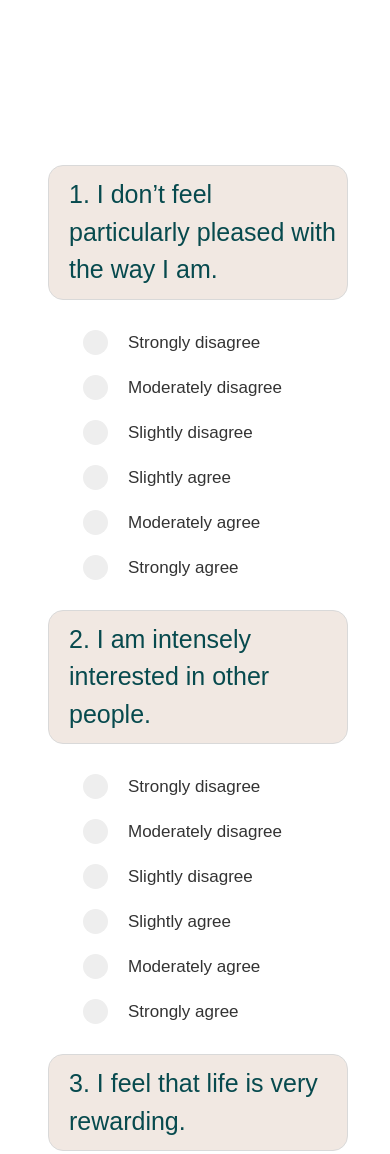
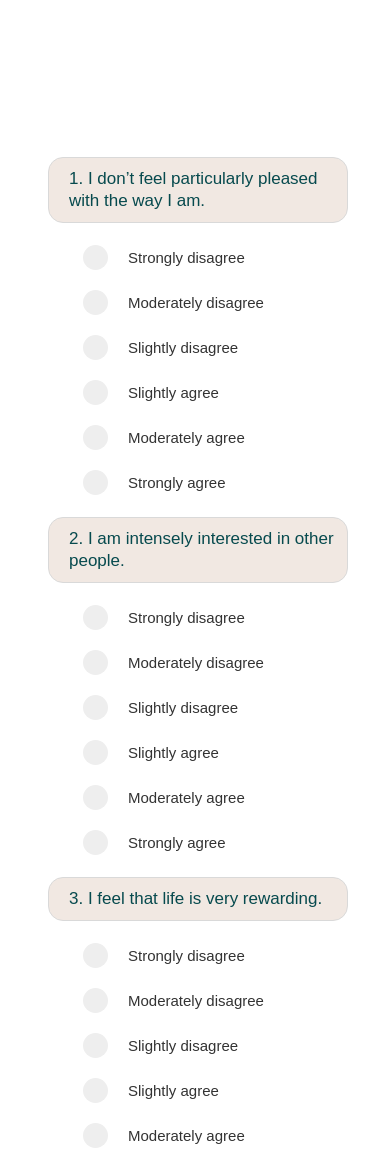
Before and after one commit to Jaime077011/survey-form, a plain HTML site: page index.html in a window 390 px wide. Shown: the top 1154 px of the page. Drawn offline with Linux system fonts and the light colour scheme.

Commit message:
Update multi.css

```diff
--- a/multi.css
+++ b/multi.css
@@ -1,3 +1,14 @@
+@media only screen and (max-width: 768px) {
+  p {
+    font-size: 17px!important; /* Adjust the font size to match the input fields */
+    line-height: 1.3!important; /* Add line height for better readability */
+  }
+  label {
+    font-size: 15px!important; /* Adjust the font size to match the input fields */
+  }
+}
+
+
 /* Style the form */
 #form {
     background-color: #ffffff;
```
